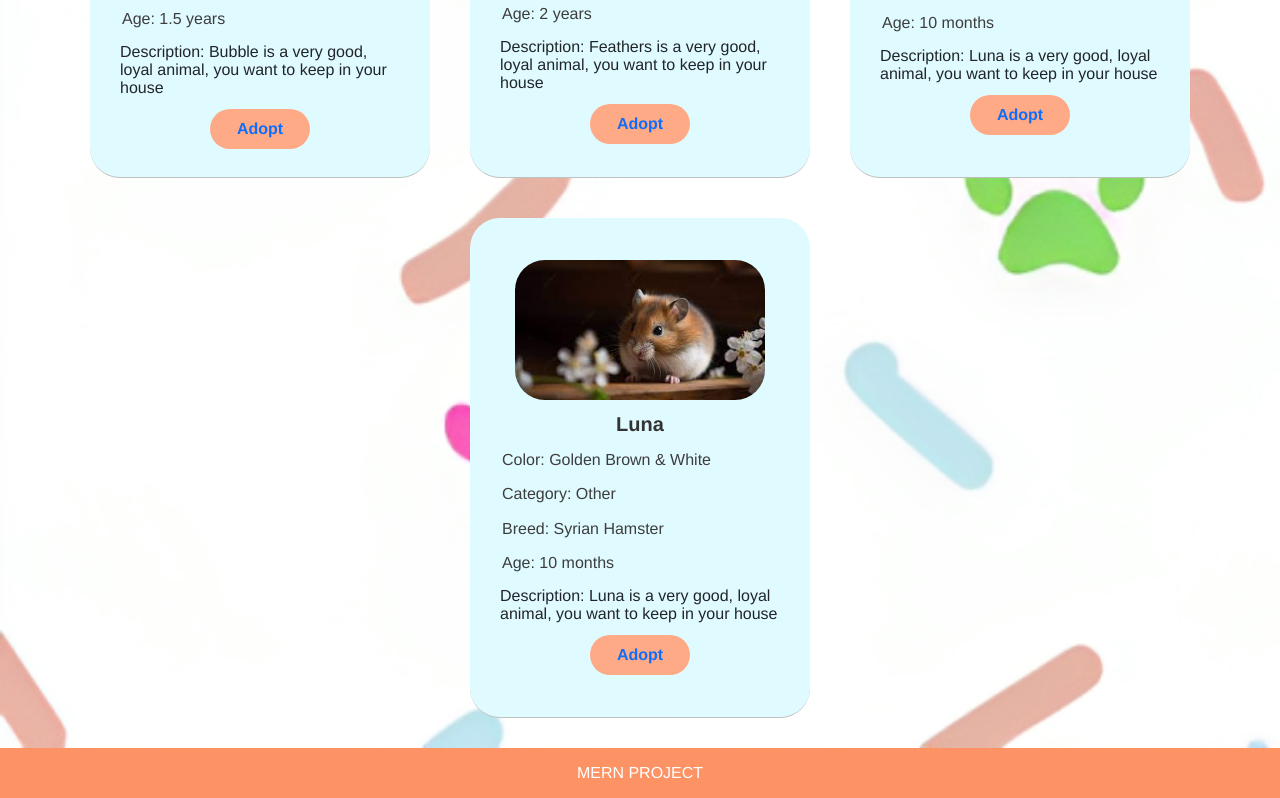
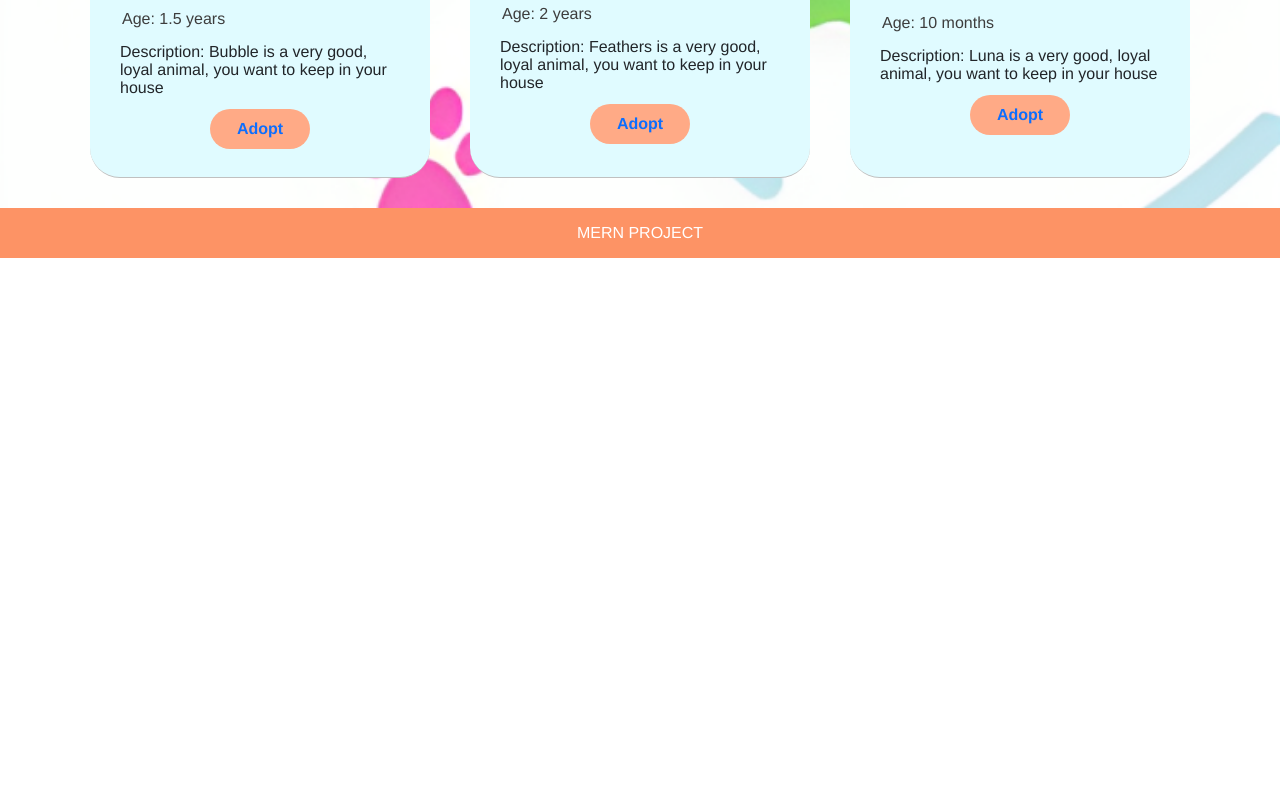
Before and after one commit to Nishika2003/Frontend, a React (Create React App) app: page / in a window 1280 px wide. Shown: the part 932-1730 px from the top of the page. After the commit the page ends 1190 px from the top, so only its background shows below. Built offline with nearby package versions, Linux system fonts and the light colour scheme.

Commit message:
first commit

```diff
--- a/src/data.js
+++ b/src/data.js
@@ -66,16 +66,5 @@ export default{
         description: 'Luna is a very good, loyal animal, you want to keep in your house',
         button: 'Adopt'
       },
-      {
-        _id: '7',
-        name: 'Luna',
-        category:'Other',
-        image: '/images/d6.jpeg',
-        color: 'Golden Brown & White',
-        breed: 'Syrian Hamster',
-        age: '10 months',
-        description: 'Luna is a very good, loyal animal, you want to keep in your house',
-        button: 'Adopt'
-      },
     ]
 }
```
